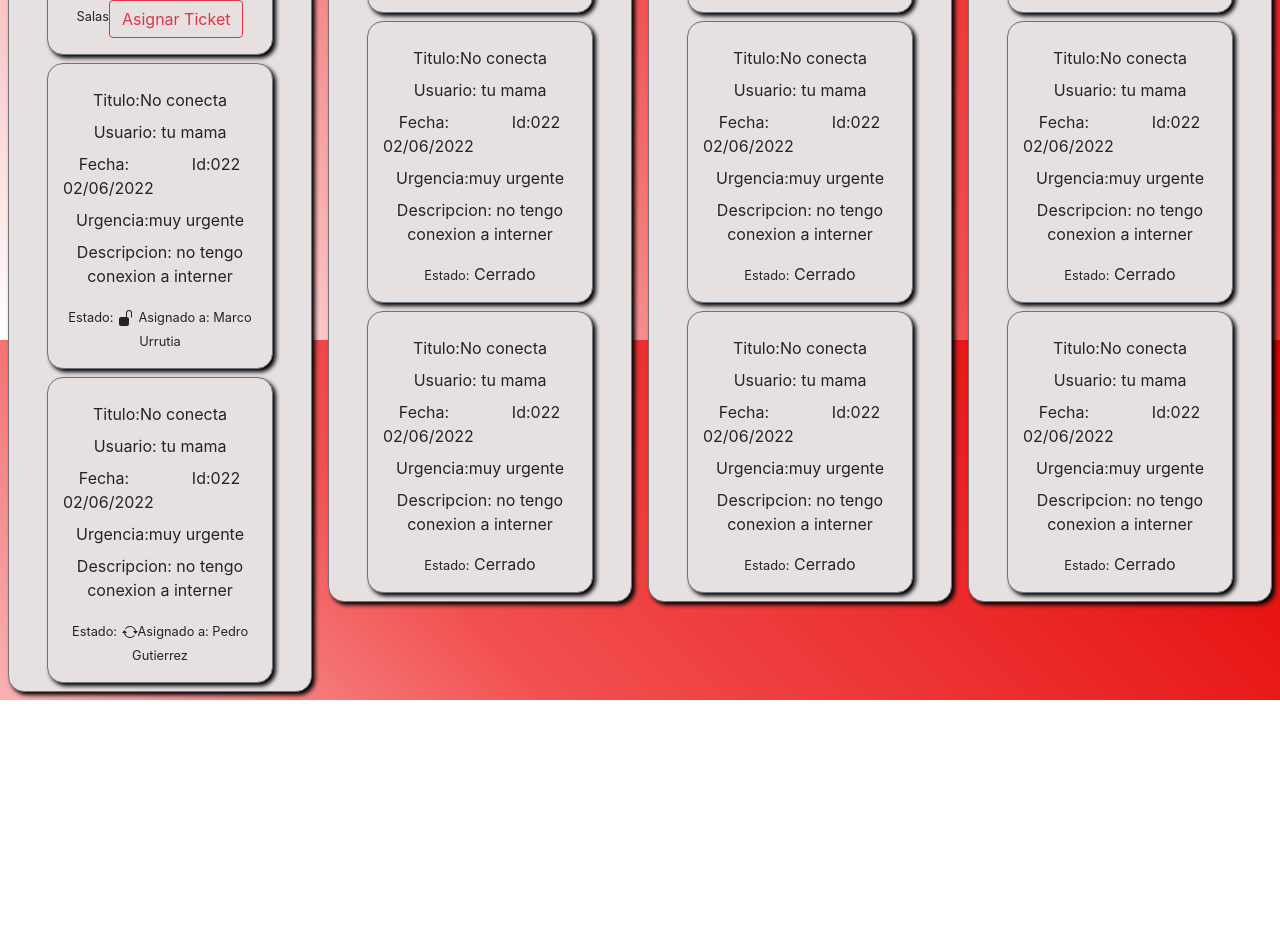
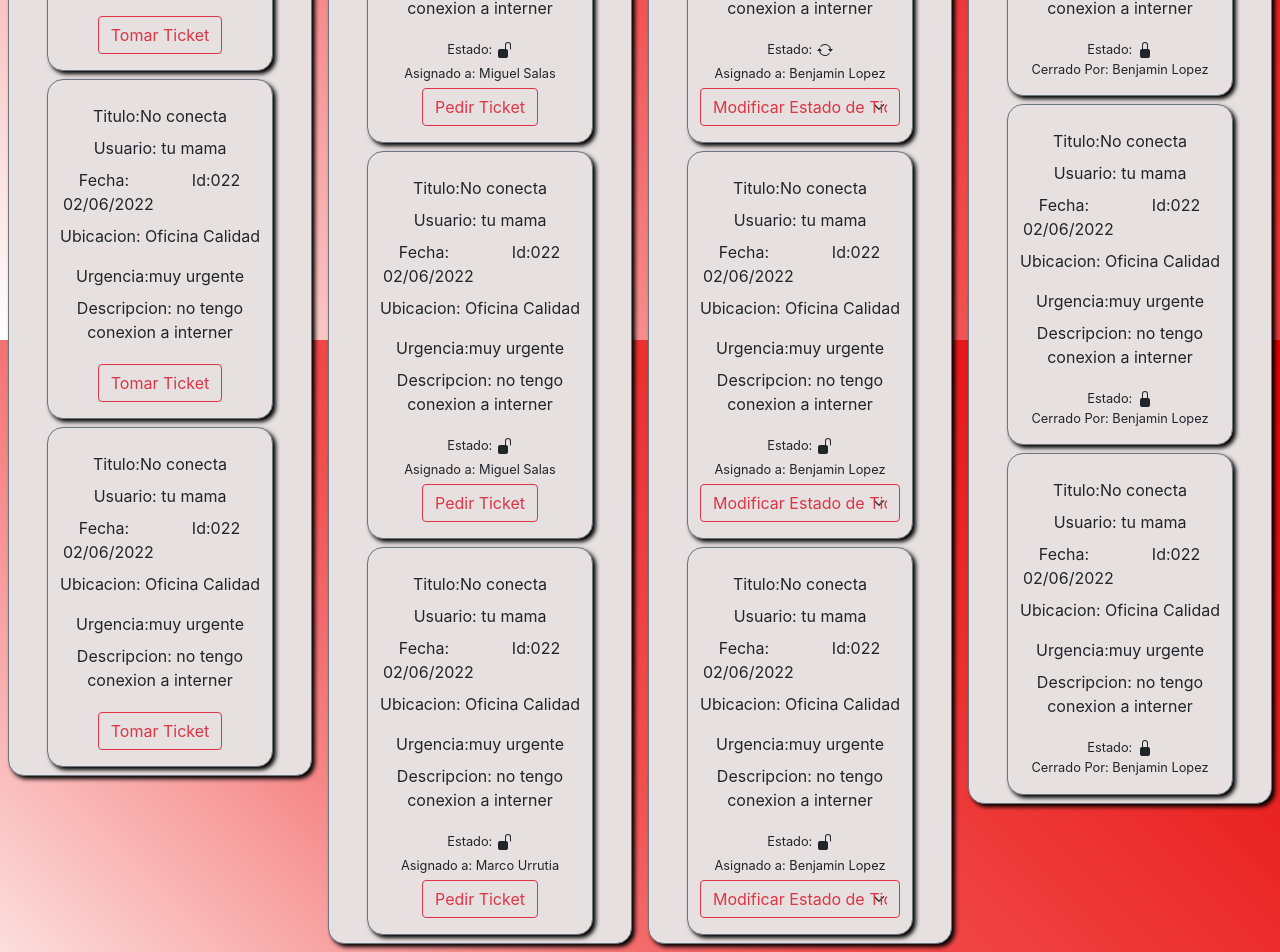
Before and after one commit to marcuxo/maqueta-ticket, a React (Create React App) app: page /home_tecnico in a window 1280 px wide. Shown: the part 460-1412 px from the top of the page. Before the commit the page ends 1160 px from the top, so only its background shows below. Built offline with nearby package versions, Linux system fonts and the light colour scheme.

Commit message:
modificacion vista tecnico y usuario

```diff
--- a/src/App.js
+++ b/src/App.js
@@ -19,4 +19,23 @@ function App() {
   );
 }
 
+export function setSelectEstado () {
+
+switch(setSelectEstado) {
+  case 1:
+
+    break
+
+  case 2:
+
+    break
+
+  case 3:
+    <div class="modal-dialog modal-sm">...</div>
+
+    break
+}
+
+}
+
 export default App;
--- a/src/paginas/login/HomeTecnico.js
+++ b/src/paginas/login/HomeTecnico.js
@@ -3,11 +3,13 @@ import { useNavigate, useLocation } from "react-router-dom";
 import { BsFillLockFill } from "react-icons/bs";
 import { BsFillUnlockFill } from "react-icons/bs";
 import { BsArrowRepeat } from "react-icons/bs";
+import { setSelectEstado } from "../../App";
 
 export const HomeTecnico = () => {
   const navigate = useNavigate();
   const { state } = useLocation();
-
+  const [descripcionTec, setDescripcionTec] = useState("");
+  const [selectEstado] = useState("");
   return (
     <>
       <div className="container-fluid">
@@ -42,6 +44,7 @@ export const HomeTecnico = () => {
                     <div className="mb-2">Usuario: tu mama</div>
                     <div className="col-6">Fecha: 02/06/2022</div>
                     <div className="col-6">Id:022</div>
+                    <div className="my-2">Ubicacion: Oficina Calidad</div>
                     <div className="my-2">Urgencia:muy urgente</div>
                   </div>
                 </div>
@@ -52,13 +55,11 @@ export const HomeTecnico = () => {
                     </div>
 
                     <div className="">
-                      <span className="small">Estado:</span> <BsFillLockFill />
-                      <span className="small">Asignado a: Miguel Salas</span>
                       <button
-                        className="btn btn-outline-danger mt-1 samll"
+                        className="btn btn-outline-danger mt-1 small"
                         type="submit"
                       >
-                        Asignar Ticket
+                        Tomar Ticket
                       </button>
                     </div>
                   </div>
@@ -73,6 +74,7 @@ export const HomeTecnico = () => {
                     <div className="mb-2">Usuario: tu mama</div>
                     <div className="col-6">Fecha: 02/06/2022</div>
                     <div className="col-6">Id:022</div>
+                    <div className="my-2">Ubicacion: Oficina Calidad</div>
                     <div className="my-2">Urgencia:muy urgente</div>
                   </div>
                 </div>
@@ -83,9 +85,12 @@ export const HomeTecnico = () => {
                     </div>
 
                     <div className="">
-                      <span className="small">Estado:</span>{" "}
-                      <BsFillUnlockFill />{" "}
-                      <span className="small">Asignado a: Marco Urrutia</span>
+                      <button
+                        className="btn btn-outline-danger mt-1 small"
+                        type="submit"
+                      >
+                        Tomar Ticket
+                      </button>
                     </div>
                   </div>
                 </div>
@@ -99,6 +104,7 @@ export const HomeTecnico = () => {
                     <div className="mb-2">Usuario: tu mama</div>
                     <div className="col-6">Fecha: 02/06/2022</div>
                     <div className="col-6">Id:022</div>
+                    <div className="my-2">Ubicacion: Oficina Calidad</div>
                     <div className="my-2">Urgencia:muy urgente</div>
                   </div>
                 </div>
@@ -109,8 +115,12 @@ export const HomeTecnico = () => {
                     </div>
 
                     <div className="">
-                      <span className="small">Estado:</span> <BsArrowRepeat />
-                      <span className="small">Asignado a: Pedro Gutierrez</span>
+                      <button
+                        className="btn btn-outline-danger mt-1 small"
+                        type="submit"
+                      >
+                        Tomar Ticket
+                      </button>
                     </div>
                   </div>
                 </div>
@@ -126,8 +136,9 @@ export const HomeTecnico = () => {
                   <div className="row">
                     <div className="my-2">Titulo:No conecta</div>
                     <div className="mb-2">Usuario: tu mama</div>
-                    <div className="col-6">Fecha: 02/06/2022</div>
+                    <div className="col-6">Fecha Apertura: 04/06/2022</div>
                     <div className="col-6">Id:022</div>
+                    <div className="my-2">Ubicacion: Oficina Calidad</div>
                     <div className="my-2">Urgencia:muy urgente</div>
                   </div>
                 </div>
@@ -138,7 +149,19 @@ export const HomeTecnico = () => {
                     </div>
 
                     <div className="">
-                      <span className="small">Estado:</span> Cerrado
+                      <span className="small">Estado:</span>{" "}
+                      <BsFillUnlockFill />
+                      <div>
+                        <span className="small">Asignado a: Miguel Salas</span>
+                      </div>
+                      <div className="">
+                        <button
+                          className="btn btn-outline-danger mt-1 small"
+                          type="submit"
+                        >
+                          Pedir Ticket
+                        </button>
+                      </div>
                     </div>
                   </div>
                 </div>
@@ -152,6 +175,7 @@ export const HomeTecnico = () => {
                     <div className="mb-2">Usuario: tu mama</div>
                     <div className="col-6">Fecha: 02/06/2022</div>
                     <div className="col-6">Id:022</div>
+                    <div className="my-2">Ubicacion: Oficina Calidad</div>
                     <div className="my-2">Urgencia:muy urgente</div>
                   </div>
                 </div>
@@ -162,7 +186,19 @@ export const HomeTecnico = () => {
                     </div>
 
                     <div className="">
-                      <span className="small">Estado:</span> Cerrado
+                      <span className="small">Estado:</span>{" "}
+                      <BsFillUnlockFill />
+                      <div>
+                        <span className="small">Asignado a: Miguel Salas</span>
+                      </div>
+                      <div className="">
+                        <button
+                          className="btn btn-outline-danger mt-1 small"
+                          type="submit"
+                        >
+                          Pedir Ticket
+                        </button>
+                      </div>
                     </div>
                   </div>
                 </div>
@@ -176,6 +212,7 @@ export const HomeTecnico = () => {
                     <div className="mb-2">Usuario: tu mama</div>
                     <div className="col-6">Fecha: 02/06/2022</div>
                     <div className="col-6">Id:022</div>
+                    <div className="my-2">Ubicacion: Oficina Calidad</div>
                     <div className="my-2">Urgencia:muy urgente</div>
                   </div>
                 </div>
@@ -186,7 +223,19 @@ export const HomeTecnico = () => {
                     </div>
 
                     <div className="">
-                      <span className="small">Estado:</span> Cerrado
+                      <span className="small">Estado:</span>{" "}
+                      <BsFillUnlockFill />
+                      <div>
+                        <span className="small">Asignado a: Marco Urrutia</span>
+                      </div>
+                      <div className="">
+                        <button
+                          className="btn btn-outline-danger mt-1 small"
+                          type="submit"
+                        >
+                          Pedir Ticket
+                        </button>
+                      </div>
                     </div>
                   </div>
                 </div>
@@ -202,8 +251,9 @@ export const HomeTecnico = () => {
                   <div className="row">
                     <div className="my-2">Titulo:No conecta</div>
                     <div className="mb-2">Usuario: tu mama</div>
-                    <div className="col-6">Fecha: 02/06/2022</div>
+                    <div className="col-6">Fecha Apertura: 04/06/2022</div>
                     <div className="col-6">Id:022</div>
+                    <div className="my-2">Ubicacion: Oficina Calidad</div>
                     <div className="my-2">Urgencia:muy urgente</div>
                   </div>
                 </div>
@@ -214,7 +264,24 @@ export const HomeTecnico = () => {
                     </div>
 
                     <div className="">
-                      <span className="small">Estado:</span> Cerrado
+                      <span className="small">Estado:</span> <BsArrowRepeat />
+                      <div>
+                        <span className="small">
+                          Asignado a: Benjamin Lopez
+                        </span>
+                      </div>
+                      <select
+                        class="form-select btn btn-outline-danger mt-1 small"
+                        aria-label="Default select example"
+                        name="selectEstado"
+                          value={selectEstado}
+                          onChange={(e) => setSelectEstado(e.target.value)}
+                      >
+                        <option selected>Modificar Estado de Ticket</option>
+                        <option value="1">Ticket Abierto</option>
+                        <option value="2">Ticket en Proceso</option>
+                        <option value="3">Cerrar Ticket</option>
+                      </select>
                     </div>
                   </div>
                 </div>
@@ -228,6 +295,7 @@ export const HomeTecnico = () => {
                     <div className="mb-2">Usuario: tu mama</div>
                     <div className="col-6">Fecha: 02/06/2022</div>
                     <div className="col-6">Id:022</div>
+                    <div className="my-2">Ubicacion: Oficina Calidad</div>
                     <div className="my-2">Urgencia:muy urgente</div>
                   </div>
                 </div>
@@ -238,7 +306,22 @@ export const HomeTecnico = () => {
                     </div>
 
                     <div className="">
-                      <span className="small">Estado:</span> Cerrado
+                      <span className="small">Estado:</span>{" "}
+                      <BsFillUnlockFill />
+                      <div>
+                        <span className="small">
+                          Asignado a: Benjamin Lopez
+                        </span>
+                      </div>
+                      <select
+                        class="form-select btn btn-outline-danger mt-1 small"
+                        aria-label="Default select example"
+                      >
+                        <option selected>Modificar Estado de Ticket</option>
+                        <option value="1">Ticket Abierto</option>
+                        <option value="2">Ticket en Proceso</option>
+                        <option value="3">Cerrar Ticket</option>
+                      </select>
                     </div>
                   </div>
                 </div>
@@ -252,6 +335,7 @@ export const HomeTecnico = () => {
                     <div className="mb-2">Usuario: tu mama</div>
                     <div className="col-6">Fecha: 02/06/2022</div>
                     <div className="col-6">Id:022</div>
+                    <div className="my-2">Ubicacion: Oficina Calidad</div>
                     <div className="my-2">Urgencia:muy urgente</div>
                   </div>
                 </div>
@@ -262,7 +346,24 @@ export const HomeTecnico = () => {
                     </div>
 
                     <div className="">
-                      <span className="small">Estado:</span> Cerrado
+                      <span className="small">Estado:</span>{" "}
+                      <BsFillUnlockFill />
+                      <div>
+                        <span className="small">
+                          Asignado a: Benjamin Lopez
+                        </span>
+                      </div>
+                      <select
+                        class="form-select btn btn-outline-danger mt-1 small"
+                        aria-label="Default select example"
+                      >
+                        <option selected>Modificar Estado de Ticket</option>
+                        <option value="1">Ticket Abierto</option>
+                        <option value="2">Ticket en Proceso</option>
+                        <option value="3">
+                          Cerrar Ticket</option>
+
+                      </select>
                     </div>
                   </div>
                 </div>
@@ -277,8 +378,9 @@ export const HomeTecnico = () => {
                   <div className="row">
                     <div className="my-2">Titulo:No conecta</div>
                     <div className="mb-2">Usuario: tu mama</div>
-                    <div className="col-6">Fecha: 02/06/2022</div>
+                    <div className="col-6">Fecha De Cierre: 08/06/2022</div>
                     <div className="col-6">Id:022</div>
+                    <div className="my-2">Ubicacion: Oficina Calidad</div>
                     <div className="my-2">Urgencia:muy urgente</div>
                   </div>
                 </div>
@@ -289,8 +391,9 @@ export const HomeTecnico = () => {
                     </div>
 
                     <div className="">
-                      <span className="small">Estado:</span> Cerrado
+                      <span className="small">Estado:</span> <BsFillLockFill />
                     </div>
+                    <span className="small">Cerrado Por: Benjamin Lopez</span>
                   </div>
                 </div>
               </div>
@@ -303,6 +406,7 @@ export const HomeTecnico = () => {
                     <div className="mb-2">Usuario: tu mama</div>
                     <div className="col-6">Fecha: 02/06/2022</div>
                     <div className="col-6">Id:022</div>
+                    <div className="my-2">Ubicacion: Oficina Calidad</div>
                     <div className="my-2">Urgencia:muy urgente</div>
                   </div>
                 </div>
@@ -313,8 +417,9 @@ export const HomeTecnico = () => {
                     </div>
 
                     <div className="">
-                      <span className="small">Estado:</span> Cerrado
+                      <span className="small">Estado:</span> <BsFillLockFill />
                     </div>
+                    <span className="small">Cerrado Por: Benjamin Lopez</span>
                   </div>
                 </div>
               </div>
@@ -327,6 +432,7 @@ export const HomeTecnico = () => {
                     <div className="mb-2">Usuario: tu mama</div>
                     <div className="col-6">Fecha: 02/06/2022</div>
                     <div className="col-6">Id:022</div>
+                    <div className="my-2">Ubicacion: Oficina Calidad</div>
                     <div className="my-2">Urgencia:muy urgente</div>
                   </div>
                 </div>
@@ -337,8 +443,9 @@ export const HomeTecnico = () => {
                     </div>
 
                     <div className="">
-                      <span className="small">Estado:</span> Cerrado
+                      <span className="small">Estado:</span> <BsFillLockFill />
                     </div>
+                    <span className="small">Cerrado Por: Benjamin Lopez</span>
                   </div>
                 </div>
               </div>
--- a/src/paginas/sesion/UserTikets.js
+++ b/src/paginas/sesion/UserTikets.js
@@ -33,7 +33,7 @@ export const UserTikets = () => {
             <button
               className="btn btn-outline-danger mt-1 "
               type="submit"
-              onClick={() => navigate('/')}
+              onClick={() => navigate("/")}
             >
               Salir
             </button>
@@ -50,16 +50,17 @@ export const UserTikets = () => {
                 <div className="row">
                   <div className="my-2">Titulo:No conecta</div>
                   <div className="mb-2">Usuario: tu mama</div>
-                  <div className="mb-5">
+                  <div className="mb-2">
                     Descripcion: no tengo conexion a interner
                   </div>
+                  <div className="mb-4">Ubicacion: Oficina Calidad</div>
                 </div>
               </div>
               <div className="col-4">
                 <div className="row">
                   <div className="my-2">Fecha: 02/06/2022</div>
                   <div className="mb-2">Id:022</div>
-                  <div>Urgencia:muy urgente</div>
+                  <div className="mb-2">Urgencia:muy urgente</div>
                   <div>Estado: Cerrado</div>
                 </div>
               </div>
@@ -72,16 +73,17 @@ export const UserTikets = () => {
                 <div className="row">
                   <div className="my-2">Titulo:No conecta</div>
                   <div className="mb-2">Usuario: tu mama</div>
-                  <div className="mb-5">
+                  <div className="mb-2">
                     Descripcion: no tengo conexion a interner
                   </div>
+                  <div className="mb-4">Ubicacion: Oficina Calidad</div>
                 </div>
               </div>
               <div className="col-4">
                 <div className="row">
                   <div className="my-2">Fecha: 02/06/2022</div>
                   <div className="mb-2">Id:022</div>
-                  <div>Urgencia:muy urgente</div>
+                  <div className="mb-2">Urgencia:muy urgente</div>
                   <div>Estado: Cerrado</div>
                 </div>
               </div>
@@ -94,16 +96,17 @@ export const UserTikets = () => {
                 <div className="row">
                   <div className="my-2">Titulo:No conecta</div>
                   <div className="mb-2">Usuario: tu mama</div>
-                  <div className="mb-5">
+                  <div className="mb-2">
                     Descripcion: no tengo conexion a interner
                   </div>
+                  <div className="mb-4">Ubicacion: Oficina Calidad</div>
                 </div>
               </div>
               <div className="col-4">
                 <div className="row">
                   <div className="my-2">Fecha: 02/06/2022</div>
                   <div className="mb-2">Id:022</div>
-                  <div>Urgencia:muy urgente</div>
+                  <div className="mb-2">Urgencia:muy urgente</div>
                   <div>Estado: Cerrado</div>
                 </div>
               </div>
@@ -116,16 +119,17 @@ export const UserTikets = () => {
                 <div className="row">
                   <div className="my-2">Titulo:No conecta</div>
                   <div className="mb-2">Usuario: tu mama</div>
-                  <div className="mb-5">
+                  <div className="mb-2">
                     Descripcion: no tengo conexion a interner
                   </div>
+                  <div className="mb-4">Ubicacion: Oficina Calidad</div>
                 </div>
               </div>
               <div className="col-4">
                 <div className="row">
                   <div className="my-2">Fecha: 02/06/2022</div>
                   <div className="mb-2">Id:022</div>
-                  <div>Urgencia:muy urgente</div>
+                  <div className="mb-2">Urgencia:muy urgente</div>
                   <div>Estado: Cerrado</div>
                 </div>
               </div>
@@ -138,16 +142,17 @@ export const UserTikets = () => {
                 <div className="row">
                   <div className="my-2">Titulo:No conecta</div>
                   <div className="mb-2">Usuario: tu mama</div>
-                  <div className="mb-5">
+                  <div className="mb-2">
                     Descripcion: no tengo conexion a interner
                   </div>
+                  <div className="mb-4">Ubicacion: Oficina Calidad</div>
                 </div>
               </div>
               <div className="col-4">
                 <div className="row">
                   <div className="my-2">Fecha: 02/06/2022</div>
                   <div className="mb-2">Id:022</div>
-                  <div>Urgencia:muy urgente</div>
+                  <div className="mb-2">Urgencia:muy urgente</div>
                   <div>Estado: Cerrado</div>
                 </div>
               </div>
@@ -160,16 +165,17 @@ export const UserTikets = () => {
                 <div className="row">
                   <div className="my-2">Titulo:No conecta</div>
                   <div className="mb-2">Usuario: tu mama</div>
-                  <div className="mb-5">
+                  <div className="mb-2">
                     Descripcion: no tengo conexion a interner
                   </div>
+                  <div className="mb-4">Ubicacion: Oficina Calidad</div>
                 </div>
               </div>
               <div className="col-4">
                 <div className="row">
                   <div className="my-2">Fecha: 02/06/2022</div>
                   <div className="mb-2">Id:022</div>
-                  <div>Urgencia:muy urgente</div>
+                  <div className="mb-2">Urgencia:muy urgente</div>
                   <div>Estado: Cerrado</div>
                 </div>
               </div>
@@ -182,24 +188,45 @@ export const UserTikets = () => {
                 <div className="row">
                   <div className="my-2">Titulo:No conecta</div>
                   <div className="mb-2">Usuario: tu mama</div>
-                  <div className="mb-5">
+                  <div className="mb-2">
                     Descripcion: no tengo conexion a interner
                   </div>
+                  <div className="mb-4">Ubicacion: Oficina Calidad</div>
                 </div>
               </div>
               <div className="col-4">
                 <div className="row">
                   <div className="my-2">Fecha: 02/06/2022</div>
                   <div className="mb-2">Id:022</div>
-                  <div>Urgencia:muy urgente</div>
+                  <div className="mb-2">Urgencia:muy urgente</div>
                   <div>Estado: Cerrado</div>
                 </div>
               </div>
             </div>
           </div>
 
-
-
+          <div className="col-6">
+            <div className="row ticketcard rounded-4 border border-secondary mx-2 my-2">
+              <div className="col-8">
+                <div className="row">
+                  <div className="my-2">Titulo:No conecta</div>
+                  <div className="mb-2">Usuario: tu mama</div>
+                  <div className="mb-2">
+                    Descripcion: no tengo conexion a interner
+                  </div>
+                  <div className="mb-4">Ubicacion: Oficina Calidad</div>
+                </div>
+              </div>
+              <div className="col-4">
+                <div className="row">
+                  <div className="my-2">Fecha: 02/06/2022</div>
+                  <div className="mb-2">Id:022</div>
+                  <div className="mb-2">Urgencia:muy urgente</div>
+                  <div>Estado: Cerrado</div>
+                </div>
+              </div>
+            </div>
+          </div>
         </div>
       </div>
     </>
```
Also changed, not shown: src/paginas/sesion/UserMakeTiket.js (+24 -2 lines).
